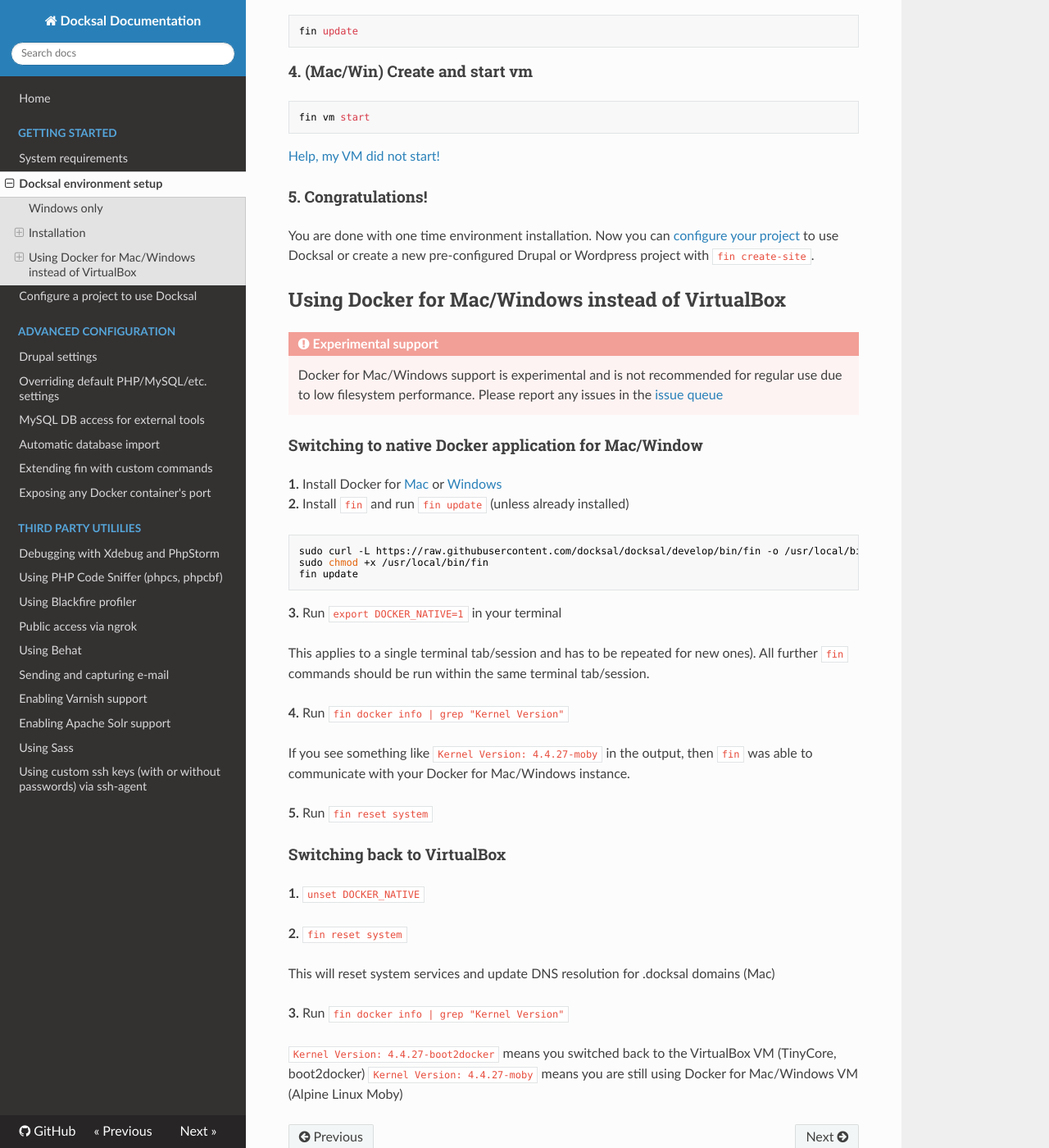
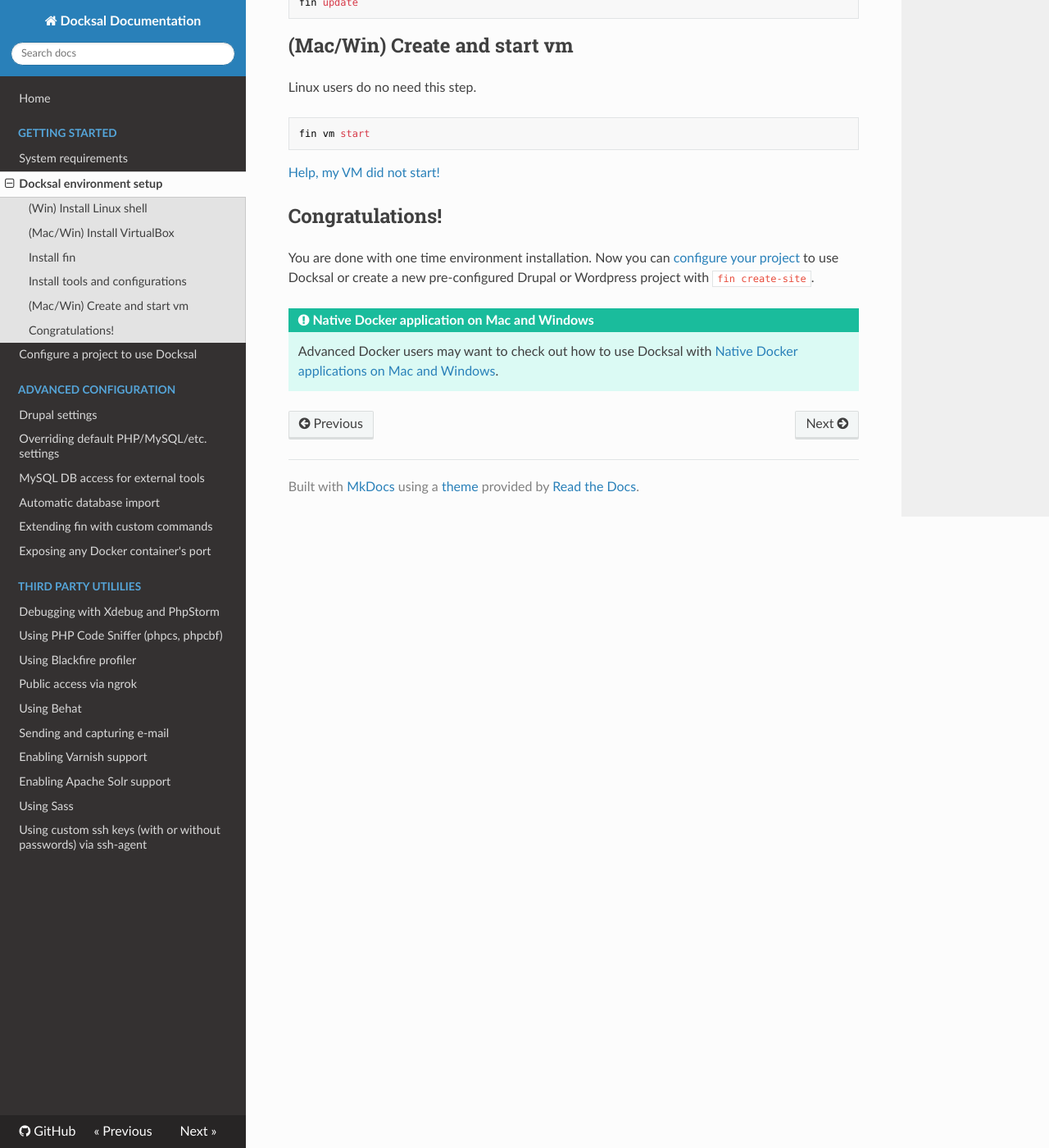
Before and after one commit to docksal/docksal, an MkDocs documentation site: the page built from docs/env-setup.md, in a window 1280 px wide and 1400 px high, scrolled down 1015 px. Shown: the whole window at 82% size. Built offline with MkDocs 1.6.1, drawn with Linux system fonts in a browser that asks for light colours; nearby versions of some CDN libraries; old or Windows-style settings are respelled for this version of MkDocs; some of the changed text lies outside the part shown.

Commit message:
Docs: split out Docker for Mac/Windows into different file

````diff
--- a/docs/env-setup.md
+++ b/docs/env-setup.md
@@ -3,7 +3,7 @@
 !!! important "This is a one time setup"
     Once you have a working Docksal environment in place, you can use it for all Docksal powered projects.
 
-## Windows only
+## (Win) Install Linux shell
 
 On Windows you will need a Linux-type shell.
 
@@ -13,29 +13,29 @@ Instructions were not tested with other shells on Windows.
 !!! danger "Install as regular user"
     Babun should be installed and run **as a regular user (do not use admin command prompt).**
 
-## Installation
+## (Mac/Win) Install VirtualBox
 
-#### 1. (Mac/Win) Install VirtualBox
-
-Install [VirtualBox 5.1.2 Mac](http://download.virtualbox.org/virtualbox/5.1.2/VirtualBox-5.1.2-108956-OSX.dmg)/[VirtualBox 5.1.2 Win](http://download.virtualbox.org/virtualbox/5.1.2/VirtualBox-5.1.2-108956-Win.exe)
+On Mac and Windows you need to install [VirtualBox 5.1.2 Mac](http://download.virtualbox.org/virtualbox/5.1.2/VirtualBox-5.1.2-108956-OSX.dmg)/[VirtualBox 5.1.2 Win](http://download.virtualbox.org/virtualbox/5.1.2/VirtualBox-5.1.2-108956-Win.exe)
 
 !!! attention "Specific version required!"
     **Please note that specific version is important.** If you're using different version it can work fine or you can experience unforeseen bugs. `fin` will notify you about a need to update your VirtualBox version in future.
 
-#### 2. Install `fin`
+## Install `fin`
 
 ```
 sudo curl -L https://raw.githubusercontent.com/docksal/docksal/develop/bin/fin -o /usr/local/bin/fin && \
 sudo chmod +x /usr/local/bin/fin
 ```
 
-#### 3. Install tools and configurations
+## Install tools and configurations
 
 ```
 fin update
 ```
 
-#### 4. (Mac/Win) Create and start vm
+## (Mac/Win) Create and start vm
+
+Linux users do no need this step.
 
 ```
 fin vm start
@@ -43,47 +43,9 @@ fin vm start
 
 [Help, my VM did not start!](/docs/troubleshooting.md#failed-creating-docksal-virtual-machine)
 
-#### 5. Congratulations!
+## Congratulations!
 
 You are done with one time environment installation. Now you can [configure your project](/docs/project-setup.md) to use Docksal or create a new pre-configured Drupal or Wordpress project with `fin create-site`.
 
-## Using Docker for Mac/Windows instead of VirtualBox
-
-!!! danger "Experimental support"
-    Docker for Mac/Windows support is experimental and is not recommended for regular use due to low filesystem performance. Please report any issues in the [issue queue](https://github.com/docksal/docksal/issues)
-
-#### Switching to native Docker application for Mac/Window
-
-**1.** Install Docker for [Mac](https://docs.docker.com/docker-for-mac) or [Windows](https://docs.docker.com/docker-for-windows)
-**2.** Install `fin` and run `fin update` (unless already installed)
-
-```
-sudo curl -L https://raw.githubusercontent.com/docksal/docksal/develop/bin/fin -o /usr/local/bin/fin && \
-sudo chmod +x /usr/local/bin/fin
-fin update
-```
-
-**3.** Run `export DOCKER_NATIVE=1` in your terminal
-
-This applies to a single terminal tab/session and has to be repeated for new ones).
-All further `fin` commands should be run within the same terminal tab/session.
-
-**4.** Run `fin docker info | grep "Kernel Version"`
-
-If you see something like `Kernel Version: 4.4.27-moby` in the output,
-then `fin` was able to communicate with your Docker for Mac/Windows instance.
-
-**5.** Run `fin reset system`
-
-#### Switching back to VirtualBox
-
-**1.** `unset DOCKER_NATIVE`
-
-**2.** `fin reset system`
-
-This will reset system services and update DNS resolution for .docksal domains (Mac)
-
-**3.** Run `fin docker info | grep "Kernel Version"`
-
-`Kernel Version: 4.4.27-boot2docker` means you switched back to the VirtualBox VM (TinyCore, boot2docker)
-`Kernel Version: 4.4.27-moby` means you are still using Docker for Mac/Windows VM (Alpine Linux Moby)
+!!! tip "Native Docker application on Mac and Windows"
+    Advanced Docker users may want to check out how to use Docksal with [Native Docker applications on Mac and Windows](env-setup-native.md).
````
Also changed, not shown: README.md (+2 -1 lines), docs/env-setup-native.md (added, +66 -0 lines).
